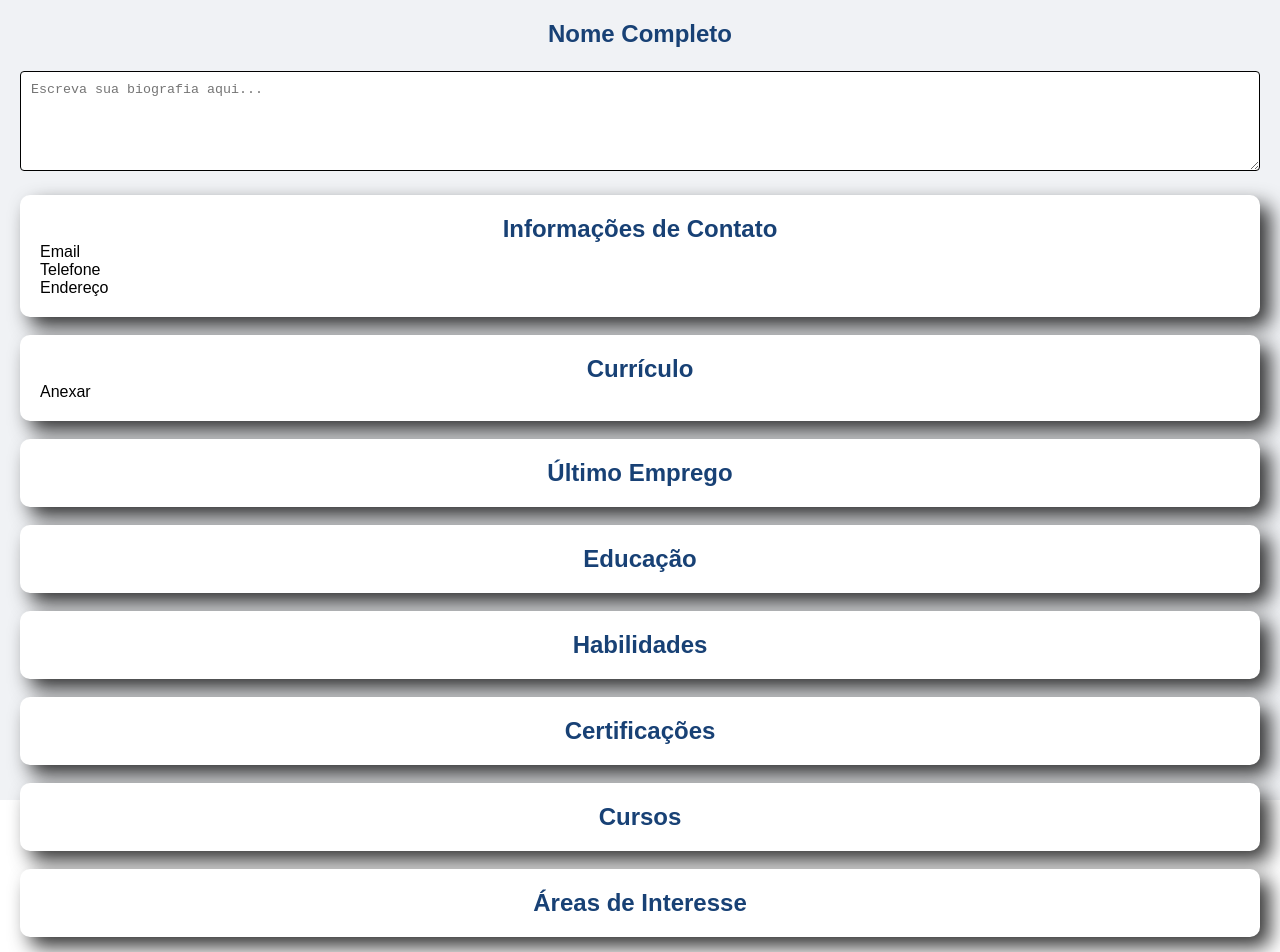
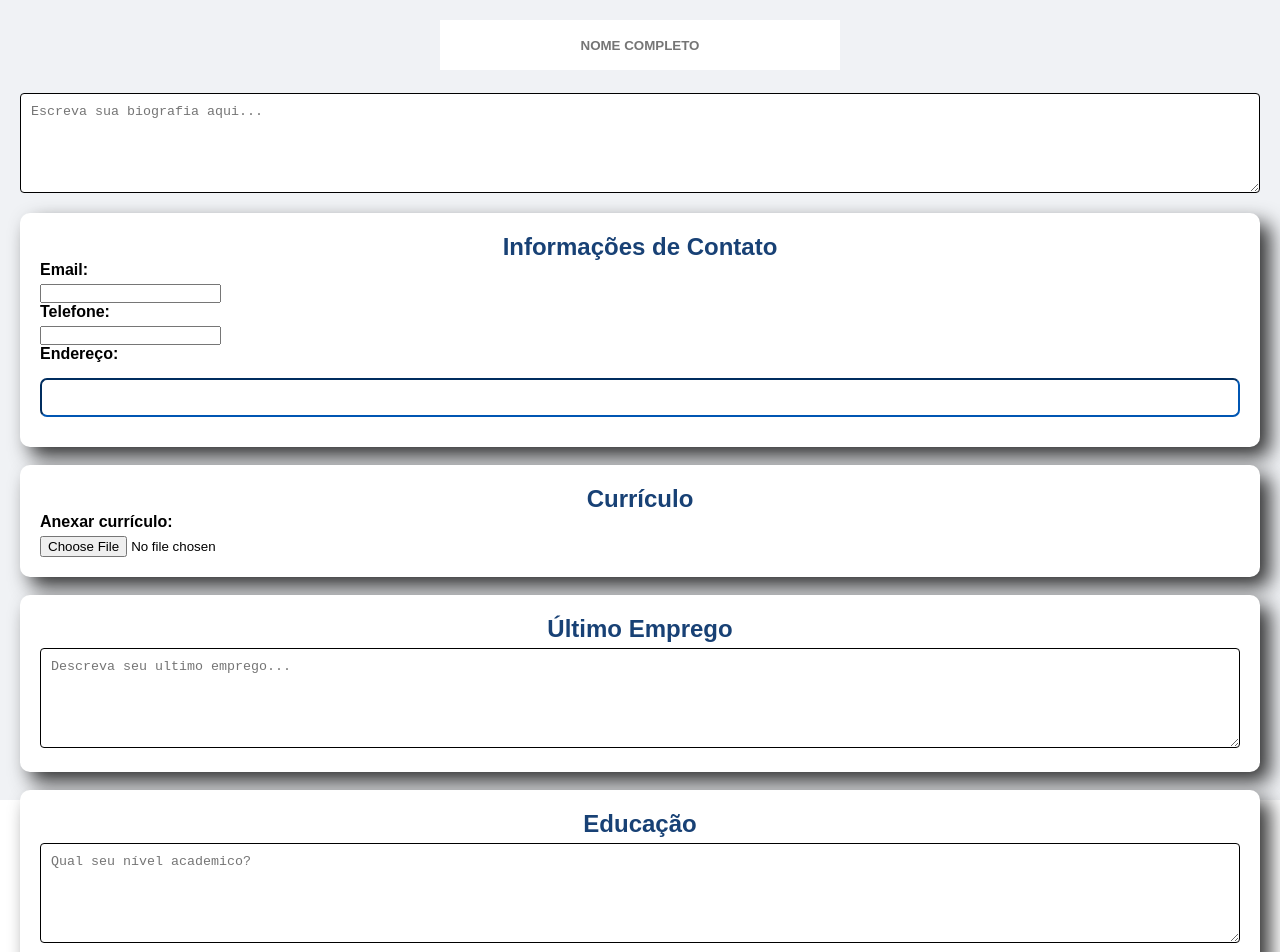
Before and after one commit to Mortari03/trampos-bauru, a React (Create React App) app: page /candidato_perfil in a window 1280 px wide. Shown: the top 952 px of the page. Built offline with nearby package versions, Linux system fonts and the light colour scheme.

Commit message:
Candidato Perfil (finalizado)

```diff
--- a/src/estilo/candidato_perfil.css
+++ b/src/estilo/candidato_perfil.css
@@ -15,14 +15,22 @@
   padding: 20px;
 }
 
-.AreaBio,
-.Section {
+.AreaBio, .Section {
   margin-bottom: 20px;
+  display: flex;
+  flex-direction: column;
 }
 
 .NomeCompleto {
   color: #184175;
   text-align: center;
+  width: 400px;
+  height: 50px;
+  border: none;
+  outline: none;
+  align-self: center;
+  font-weight: bold;
+  text-transform: uppercase;
 }
 
 .InfoContatos {
--- a/src/paginas/candidato_perfil.tsx
+++ b/src/paginas/candidato_perfil.tsx
@@ -12,7 +12,7 @@ function CandidatoPerfil() {
         <div className="MainContent">
 
           <div className="AreaBio">
-            <h2 className="NomeCompleto">Nome Completo</h2>
+            <input type="name" className="NomeCompleto" placeholder="Nome completo"/>
 
             <br />
             <textarea id="biografia" name="bio" placeholder="Escreva sua biografia aqui..."></textarea>
@@ -20,53 +20,66 @@ function CandidatoPerfil() {
 
           <div className="InfoContatos">
             <h2 className="InfoContatosH2">Informações de Contato</h2>
-            <p>Email</p>
-            <p>Telefone</p>
-            <p>Endereço</p>
+
+            <label htmlFor="email">Email:</label> <input type="email" id="email" />
+
+            <label htmlFor="phone">Telefone:</label> <input   type="tel"/>
+
+
+            <label htmlFor="address">Endereço:</label> <input
+              type="text"
+              id="address"
+            />
           </div>
-
 
           <br />
 
           <div className="AnexarCurriculo">
             <h2>Currículo</h2>
-            <p>Anexar</p>
+            <label htmlFor="resume">Anexar currículo:</label>
+            <input type="file" id="resume" />
+
           </div>
           <br />
 
           <div className="UltimoEmprego">
             <h2 className="UltimoEmpregoH2">Último Emprego</h2>
+            <textarea id="BioEmprego" name="" placeholder="Descreva seu ultimo emprego..."></textarea>
           </div>
 
           <br />
 
           <div className="Educação">
             <h2 className="EducaçãoH2">Educação</h2>
+            <textarea name="BioEducação" id="" placeholder="Qual seu nível academico?"></textarea>
           </div>
 
           <br />
 
           <div className="Habilidades">
             <h2 className="HabilidadesH2">Habilidades</h2>
+            <textarea id="BioHabilidade" name="" placeholder="Quais são suas habilidades?"></textarea>
           </div>
 
           <br />
 
           <div className="Certificações">
             <h2 className="CertificaçãoH2">Certificações</h2>
+            <label htmlFor="resume">Anexar certificações</label> <input type="file" id="resume" />
           </div>
 
           <br />
 
           <div className="Cursos">
             <h2 className="CursosH2">Cursos</h2>
-
+            <textarea id="BioCursos" name="" placeholder="Tem algum curso? Quais são eles..."></textarea>
           </div>
 
           <br />
 
           <div className="ÁreasInteresse">
             <h2 className="InteressesH2">Áreas de Interesse</h2>
+            <textarea id="BioEmprego" name="" placeholder="Descreva seu ultimo emprego..."></textarea>
           </div>
         </div>
       </div>
```
